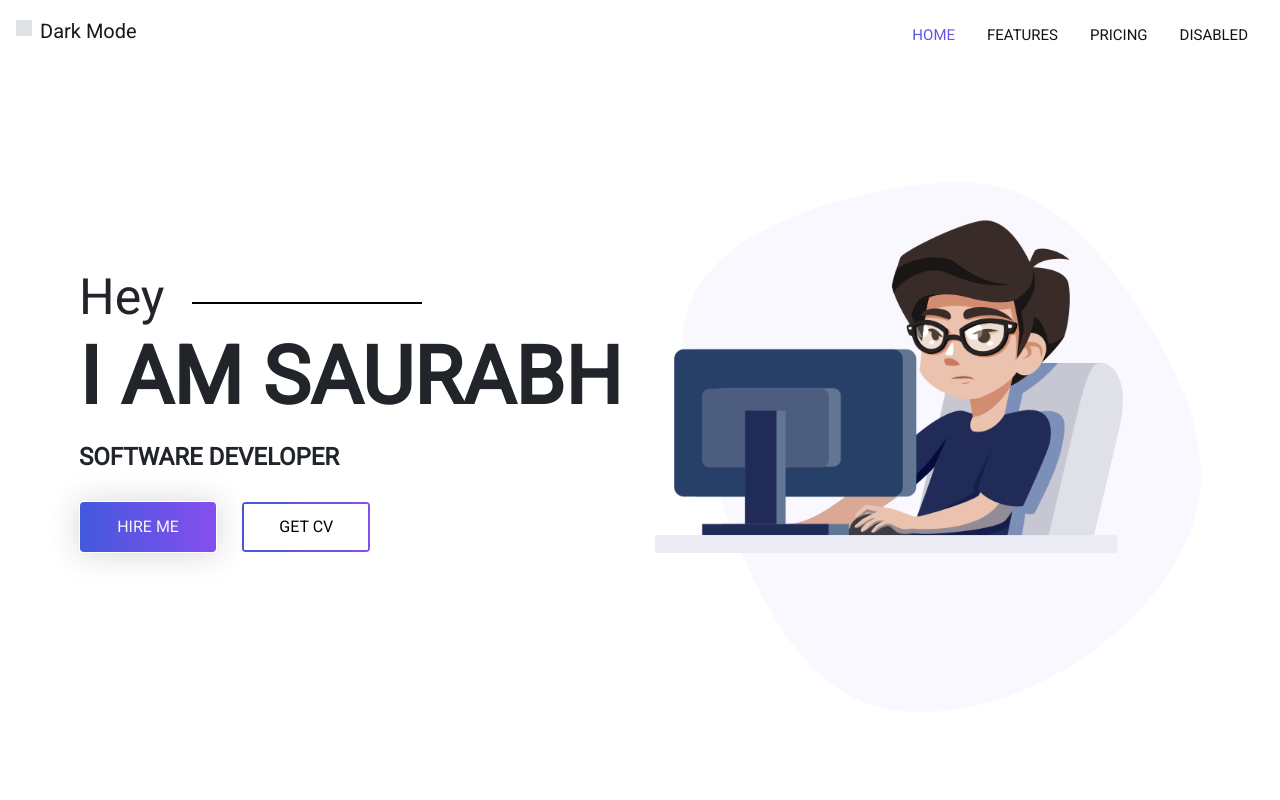
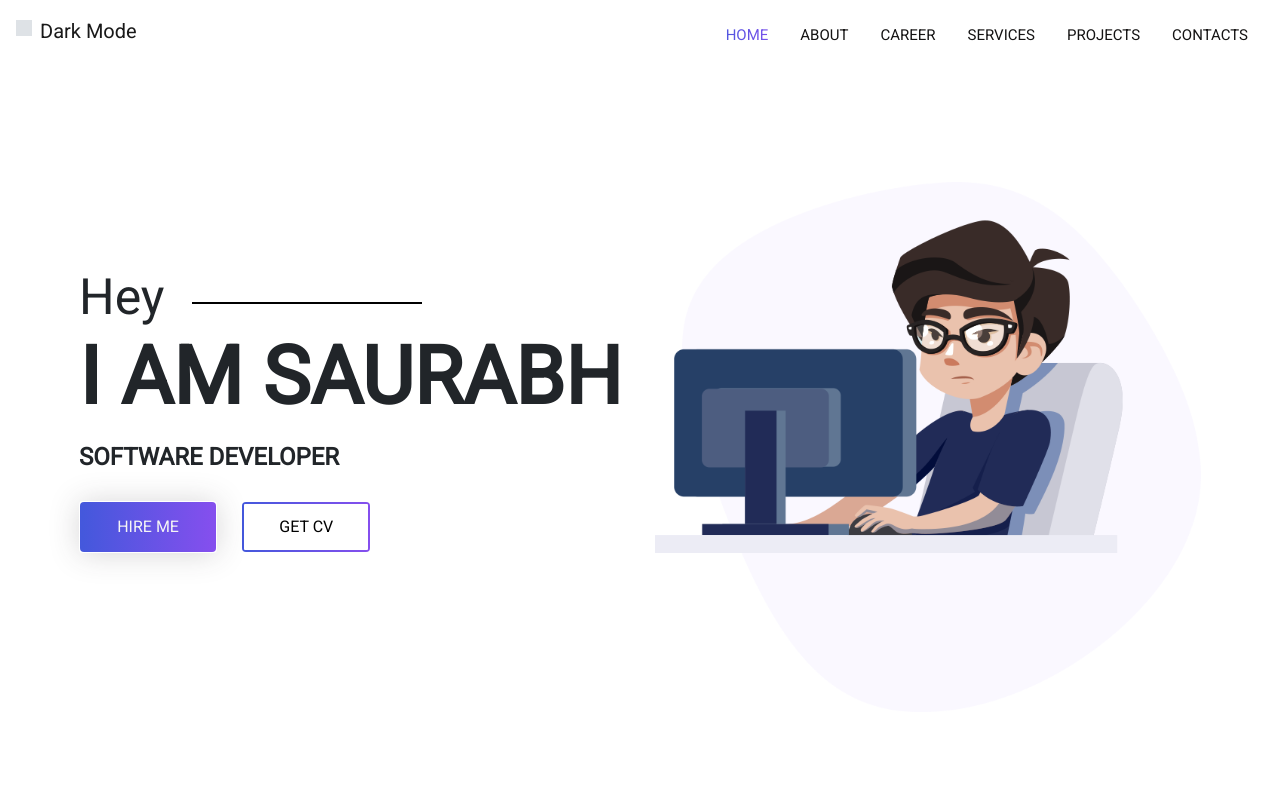
Before and after one commit to saurabhpathak072/saurabhpathak072, a website: page index.html in a window 1280 px wide. Shown: the top 800 px of the page. Drawn offline with nearby package versions, Linux system fonts and the light colour scheme.

Commit message:
fix navbar

```diff
--- a/index.html
+++ b/index.html
@@ -60,13 +60,19 @@
                       <a class="nav-link" href="#">Home <span class="sr-only">(current)</span></a>
                     </li>
                     <li class="nav-item">
-                      <a class="nav-link" href="#">Features</a>
+                      <a class="nav-link" href="#about">About</a>
                     </li>
                     <li class="nav-item">
-                      <a class="nav-link" href="#">Pricing</a>
+                      <a class="nav-link" href="#career">Career</a>
                     </li>
                     <li class="nav-item">
-                      <a class="nav-link disabled" href="#" tabindex="-1" aria-disabled="true">Disabled</a>
+                      <a class="nav-link" href="#services">Services</a>
+                    </li>
+                    <li class="nav-item">
+                        <a class="nav-link" href="#projects">Projects</a>
+                    </li>
+                    <li class="nav-item">
+                        <a class="nav-link" href="#contact">Contacts</a>
                     </li>
                   </ul>
                 </div>
```
